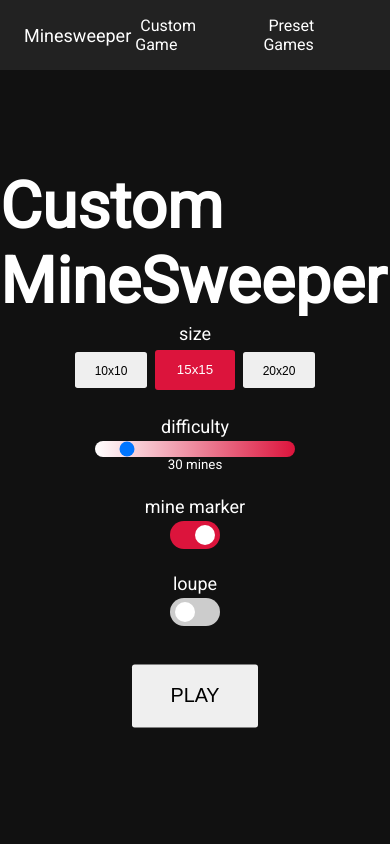
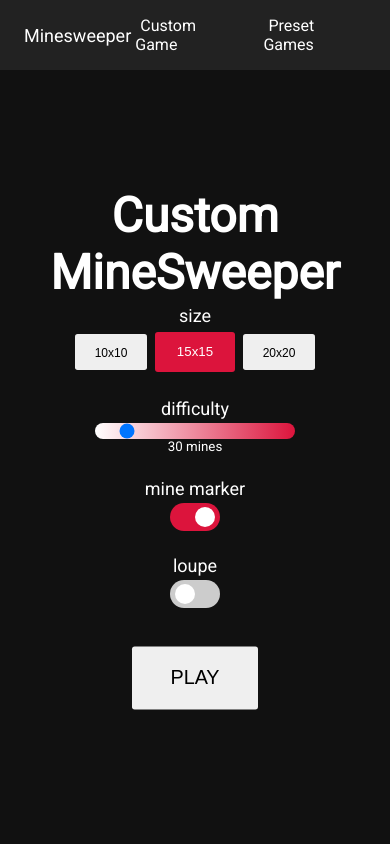
Before and after one commit to fazcue/minesweeperGame, a Next.js app: page / in a window 390 px wide. Shown: the top 844 px of the page. Built offline with nearby package versions, Linux system fonts and the light colour scheme; no server answers; the database is empty.

Commit message:
Better responsive

```diff
--- a/src/app/globals.css
+++ b/src/app/globals.css
@@ -6,6 +6,7 @@ body {
   color: white;
   scroll-behavior: smooth;
   scroll-margin-top: 70px;
+  min-width: 280px;
 }
 
 * {
@@ -20,6 +21,7 @@ body {
   justify-content: center;
   align-items: center;
   min-height: calc(100vh - 70px);
+  text-align: center;
 }
 
 h1 {
@@ -39,3 +41,16 @@ a {
   color: inherit;
   text-decoration: none;
 }
+
+/* media queries */
+@media (max-width: 600px) {
+  h1 {
+    font-size: 48px;
+  }
+}
+
+@media (max-width: 350px) {
+  h1 {
+    font-size: 32px;
+  }
+}
--- a/src/components/GameList/GameCard.module.css
+++ b/src/components/GameList/GameCard.module.css
@@ -1,9 +1,9 @@
 .card {
-    display: flex;
+    /* display: flex;
     flex-direction: column;
-    align-items: center;
+    align-items: center; */
     margin: 8px;
-    width: 100%;
+    width: 90%;
     max-width: 800px;
     cursor: pointer;
     background-color: #222;
```
